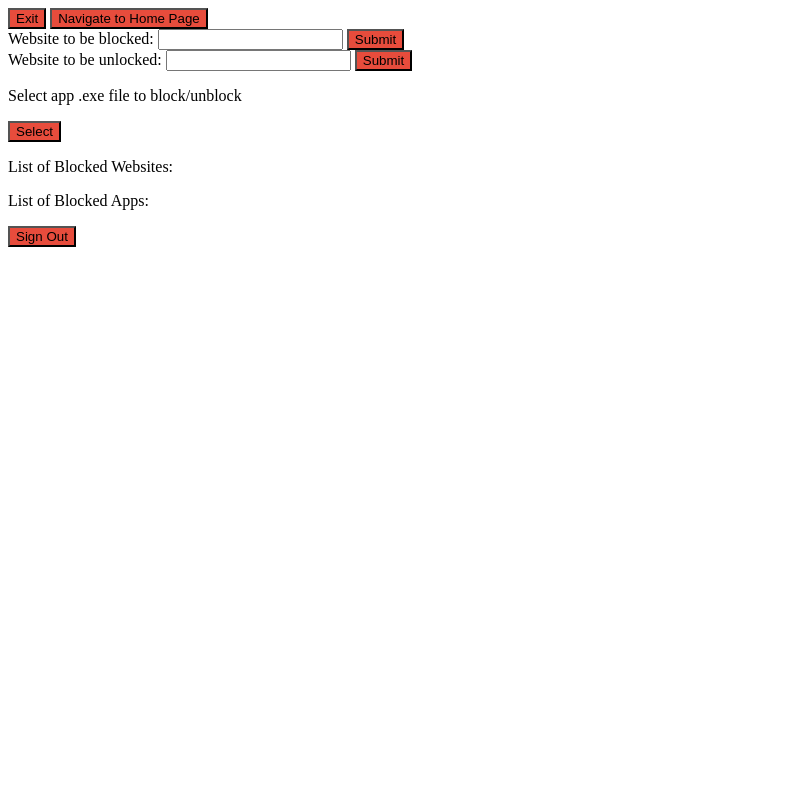
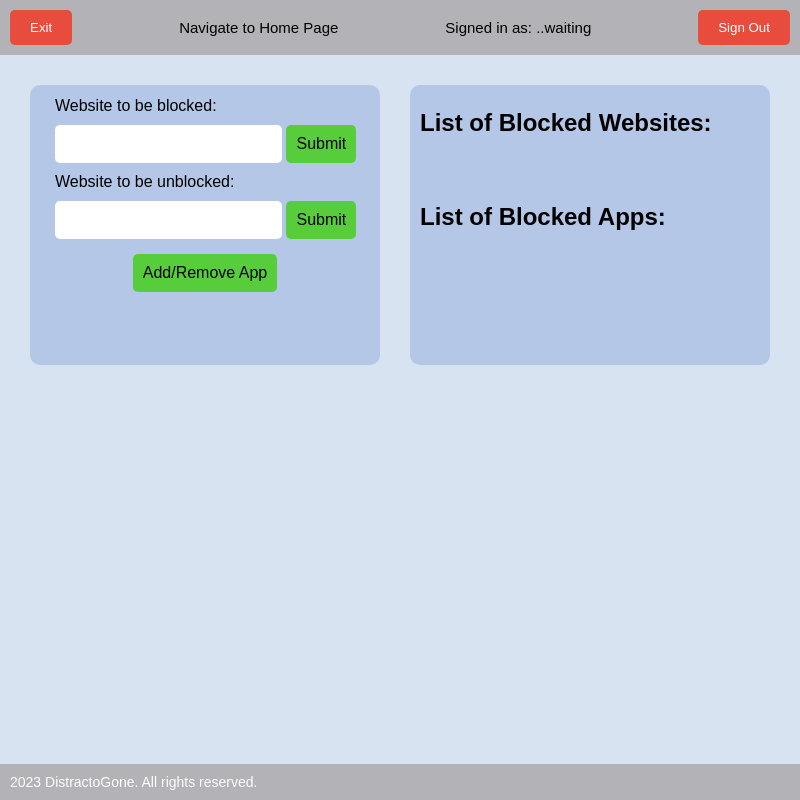
Before and after one commit to TKing1517/FYPDistractoGone, an Electron app: page FYPDistractoGone/View/EditBlockList.html in a window 800 px wide. Drawn offline with Linux system fonts and the light colour scheme; no server answers.

Commit message:
Edit block list page css.

```diff
--- a/FYPDistractoGone/Controller/RenderEdit.js
+++ b/FYPDistractoGone/Controller/RenderEdit.js
@@ -62,3 +62,7 @@ HomePageNav.addEventListener('click', (event) => {
     event.preventDefault()
     ipcRenderer.send('HomePageNav')
 })
+
+ipcRenderer.on('CurrentUser', (event, CurrentUser) => {
+    document.getElementById('CurrentUser').innerText = ('Signed in as: ' + CurrentUser)
+});
--- a/FYPDistractoGone/Controller/main.js
+++ b/FYPDistractoGone/Controller/main.js
@@ -160,6 +160,7 @@ ipcMain.on('submit-websiteU', (event, website) => {
 ipcMain.on('RefreshList', (event) => {
   event.reply('websitesURLs', websitesURLs);
   event.reply('appsToBlock', appsToBlock);
+  event.reply('CurrentUser', student.Username);
 })
 
 ipcMain.on('RefreshVariables', (event) => {
--- /dev/null
+++ b/FYPDistractoGone/View/EditBlockList.css
@@ -0,0 +1,161 @@
+body {
+    margin: 0;
+    padding: 0;
+    background-color: #d7e3f1;
+    font-family: Arial, sans-serif;
+}
+
+/* style the top bar */
+.top-bar {
+    display: flex;
+    justify-content: space-between;
+    align-items: center;
+    background-color: #b2b2b7;
+    color: rgb(0, 0, 0);
+    font-size: 15px;
+    padding: 10px;
+}
+
+.top-bar button {
+    background-color: #e74c3c;
+    color: white;
+    border: none;
+    padding: 10px 20px;
+    border-radius: 5px;
+    cursor: pointer;
+    transition: background-color 0.2s;
+}
+
+.top-bar button:hover {
+    background-color: #c0392b;
+}
+
+.top-bar p {
+    margin: 0;
+}
+
+button#HomePageNav {
+    border: none;
+    background-color: transparent;
+    color: #000000;
+    font: bold;
+    cursor: pointer;
+    font-size: inherit;
+    padding: 0;
+    margin: 0;
+}
+
+
+
+/* style the main content */
+.main-content {
+    flex: 1;
+    display: flex;
+    padding: 30px;
+}
+
+/* style the left column of the main content */
+.main-content-AddRemove {
+    padding-top: 12px;
+    flex: 1;
+    display: flex;
+    flex-direction: column;
+    margin-right: 30px;
+    background-color: #b4c7e7;
+    border-radius: 10px;
+    width: fit-content;
+    align-items: center;
+}
+
+/* style the input fields and buttons */
+input[type="text"]{
+    margin-top: 10px;
+    margin-bottom: 10px;
+    padding: 10px;
+    font-size: 16px;
+    border: none;
+    border-radius: 5px;
+    margin-left: 25px;
+}
+
+#SubmitWebsiteInput label {
+    margin-left: 25px;
+}
+
+#DeleteWebsiteInput label {
+    margin-left: 25px;
+}
+
+/* style the submit buttons */
+[type="submit"] {
+    background-color: #57cd3c;
+    color: rgb(0, 0, 0);
+    padding: 10px;
+    font-size: 16px;
+    border: none;
+    border-radius: 5px;
+    cursor: pointer;
+    transition: background-color 0.2s;
+}
+
+[type="submit"]:hover {
+    background-color: #3f8d2e;
+}
+
+/* style the file selector button */
+#FileSelector {
+    margin-top: 5px;
+    background-color: #57cd3c;
+    color: rgb(0, 0, 0);
+    padding: 10px;
+    font-size: 16px;
+    border: none;
+    border-radius: 5px;
+    cursor: pointer;
+    transition: background-color 0.2s;
+}
+
+#FileSelector:hover {
+    background-color: #3f8d2e;
+}
+
+/* style the right column of the main content */
+.main-content-AppUrlList {
+    height: 280px;
+    flex: 1;
+    display: flex;
+    flex-direction: column;
+    overflow-y: scroll; /* Make the container scrollable */
+    background-color: #b4c7e7;
+    border-radius: 10px;
+    padding-left: 10px;
+}
+
+/* style the list headings */
+.main-content-AppUrlList p {
+    font-size: 24px;
+    font-weight: bold;
+    margin-bottom: 10px;
+}
+
+/* style the list items */
+#ListOfURLs li,
+#ListOfApps li {
+    font-size: 16px;
+    margin-bottom: 5px;
+}
+
+.bottom-bar {
+    position: fixed;
+    bottom: 0;
+    left: 0;
+    right: 0;
+    background-color: #b2b2b7;
+    color: white;
+    font-size: 14px;
+    padding: 10px;
+}
+
+.bottom-bar p {
+    margin: 0;
+}
--- a/FYPDistractoGone/View/EditBlockList.html
+++ b/FYPDistractoGone/View/EditBlockList.html
@@ -3,30 +3,46 @@
     <head>
         <meta charset="UTF-8">
         <title id="EditBlockListTitle">Add to Website</title>
+        <link rel="stylesheet" type="text/css" href="EditBlockList.css">
     </head>
     <body onload="RefreshList()">
-      <button id="ExitBtn" type="click" style="background-color:#e74c3c">Exit</button>
-      <button id="HomePageNav" type="click" style="background-color:#e74c3c">Navigate to Home Page</button>
+      <div class="top-bar">
+        <button id="ExitBtn" type="click">Exit</button>
+        <button id="HomePageNav" type="click">Navigate to Home Page</button>
+        <p id="CurrentUser">Signed in as: ..waiting</p>
+        <button id="SignOutbtn" type="click">Sign Out</button>
+      </div>
+
+      <div class="main-content">
+        <div class="main-content-AddRemove">
           <form id="SubmitWebsiteInput">
             <label for="name">Website to be blocked:</label>
             <input type="text" id="InputWebsite" required>
-        <button id="InputWebsitebtn" type="submit" style="background-color:#e74c3c">Submit</button>
+            <button id="InputWebsitebtn" type="submit">Submit</button>
           </form>
 
           <form id="DeleteWebsiteInput">
-        <label for="name">Website to be unlocked:</label>
+            <label for="name">Website to be unblocked:</label>
             <input type="text" id="InputWebsiteU" required>
-        <button id="InputWebsiteUbtn" type="submit" style="background-color:#e74c3c">Submit</button>
+            <button id="InputWebsiteUbtn" type="submit">Submit</button>
           </form>
 
-      <p>Select app .exe file to block/unblock</p>
-      <button id="FileSelector" type="click" style="background-color:#e74c3c">Select</button>
+          <button id="FileSelector" type="click">Add/Remove App</button>
 
+        </div>
+        <div class="main-content-AppUrlList">
           <p>List of Blocked Websites:</p>
           <ul id="ListOfURLs"></ul>
           <p>List of Blocked Apps:</p>
           <ul id="ListOfApps"></ul>
-      <button id="SignOutbtn" type="click" style="background-color:#e74c3c">Sign Out</button>
+        </div>
+      </div>
+
+
+      <div class="bottom-bar">
+        <p>2023 DistractoGone. All rights reserved.</p>
+      </div>
+
       <script src='../Controller/RenderEdit.js'></script>
     </body>
 </html>
--- a/FYPDistractoGone/View/SignIn.css
+++ b/FYPDistractoGone/View/SignIn.css
@@ -26,8 +26,18 @@ body {
 .top-bar button {
     order: -1;
     margin-right: 10px;
-    background-color:#e74c3c;
+    background-color: #e74c3c;
+    color: white;
+    border: none;
+    padding: 10px 20px;
+    border-radius: 5px;
+    cursor: pointer;
+    transition: background-color 0.2s;
     margin-right: -10px;
+}
+
+.top-bar button:hover {
+    background-color: #c0392b;
 }
 
 
--- a/FYPDistractoGone/View/SignUp.css
+++ b/FYPDistractoGone/View/SignUp.css
@@ -26,8 +26,18 @@ body {
 .top-bar button {
     order: -1;
     margin-right: 10px;
-    background-color:#e74c3c;
+    background-color: #e74c3c;
+    color: white;
+    border: none;
+    padding: 10px 20px;
+    border-radius: 5px;
+    cursor: pointer;
+    transition: background-color 0.2s;
     margin-right: -10px;
+}
+
+.top-bar button:hover {
+    background-color: #c0392b;
 }
 
 
```
Also changed, not shown: FYPDistractoGone/View/HomePage.css (+9 -2 lines), FYPDistractoGone/View/HomePage.html (+2 -2 lines). Lines whose indentation alone changed are shown as unchanged.
